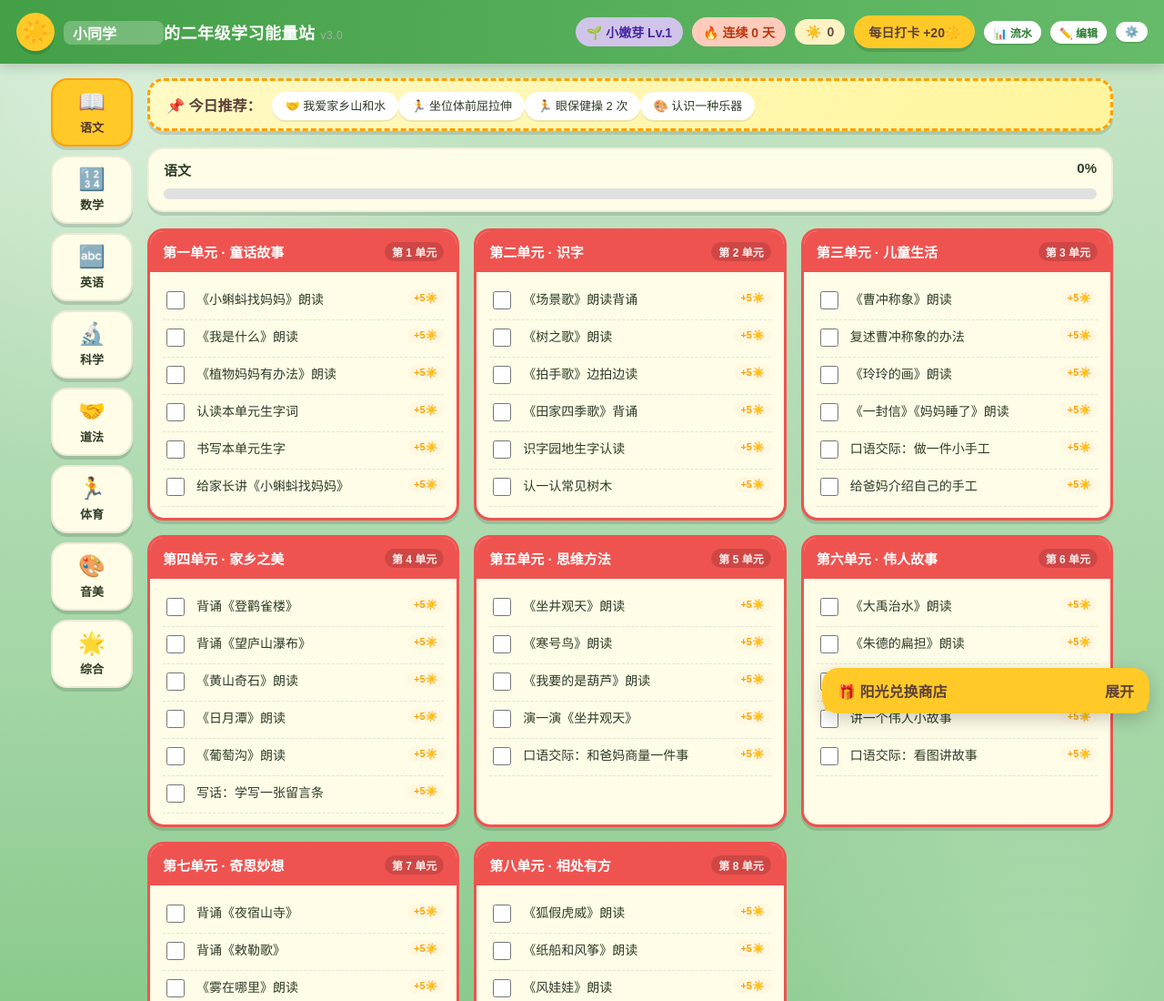
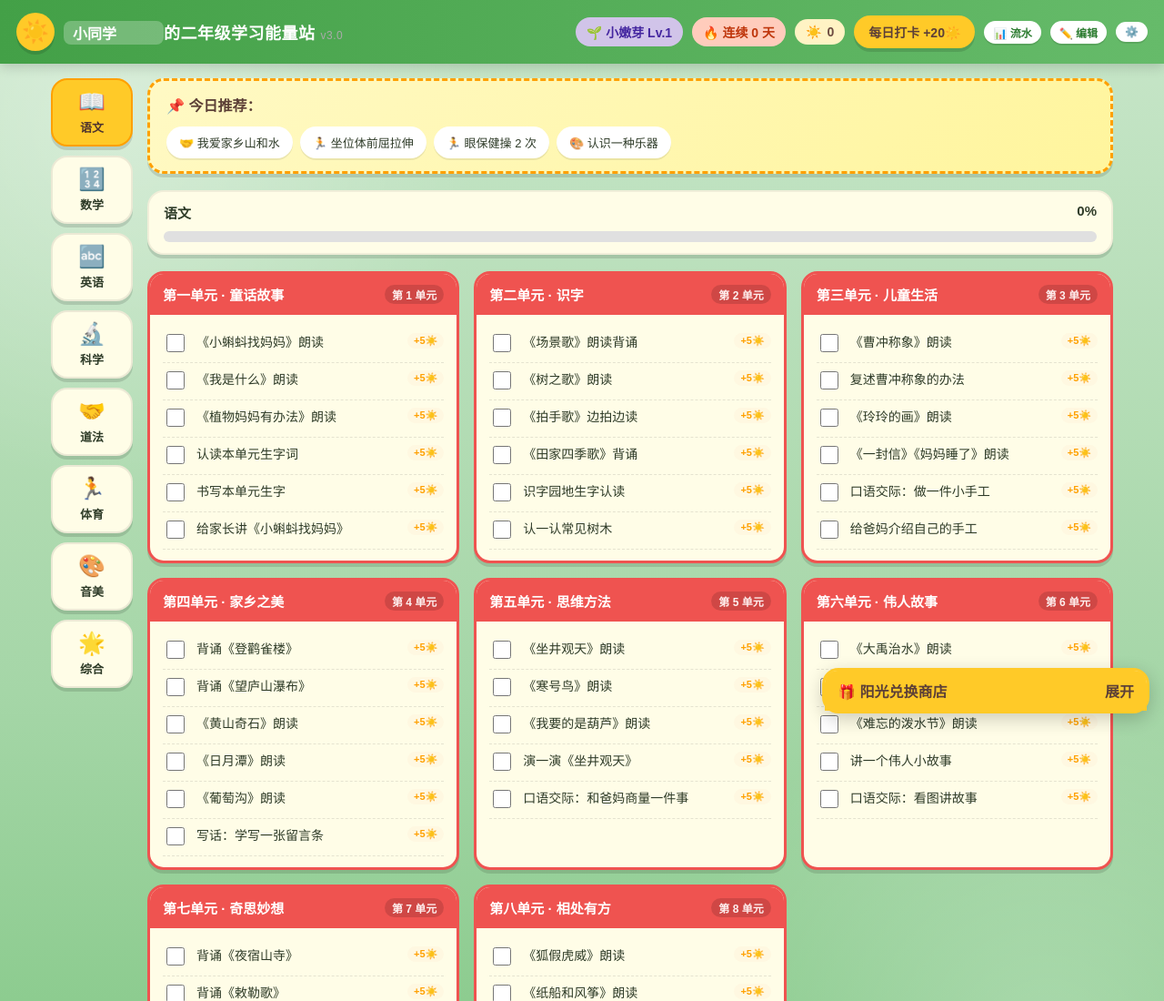
Before and after one commit to pixy4/sunny-addr, a plain HTML site: page index.html in a window 1280 px wide. Shown: the top 1100 px of the page at 91% size. Drawn offline with Linux system fonts and the light colour scheme.

Commit message:
Add files via upload

```diff
--- a/index.html
+++ b/index.html
@@ -136,11 +136,15 @@
       padding: 14px 18px; margin-bottom: 18px;
       box-shadow: var(--shadow); display: flex; gap: 12px; align-items: center; flex-wrap: wrap;
     }
-    .today-box h2 { margin: 0; font-size: 16px; color: #5d4037; }
+    .today-box h2 { margin: 0; font-size: 16px; color: #5d4037; flex: 0 0 100%; }
+    /* 推荐胶囊容器：标题独占一行后，用 flex wrap 让每个小胶囊按内容宽度逐个换行，
+       避免在手机/微信内置浏览器窄屏下互相挤压、文字被截断（如"眼保健操 2"被拆成两段、"次"字孤立溢出） */
+    .today-box #quickTasks { display: flex; flex-wrap: wrap; gap: 8px; width: 100%; min-width: 0; align-items: center; }
     .today-box .quick-task {
       background: white; border-radius: 999px; padding: 6px 12px;
       font-size: 13px; cursor: pointer; box-shadow: 0 2px 0 rgba(0,0,0,0.08);
       border: 2px solid transparent;
+      white-space: nowrap; flex: 0 0 auto; max-width: 100%;
     }
     .today-box .quick-task:hover { border-color: var(--accent-dark); }
     .today-box .quick-task.done { opacity: .55; text-decoration: line-through; }
```
